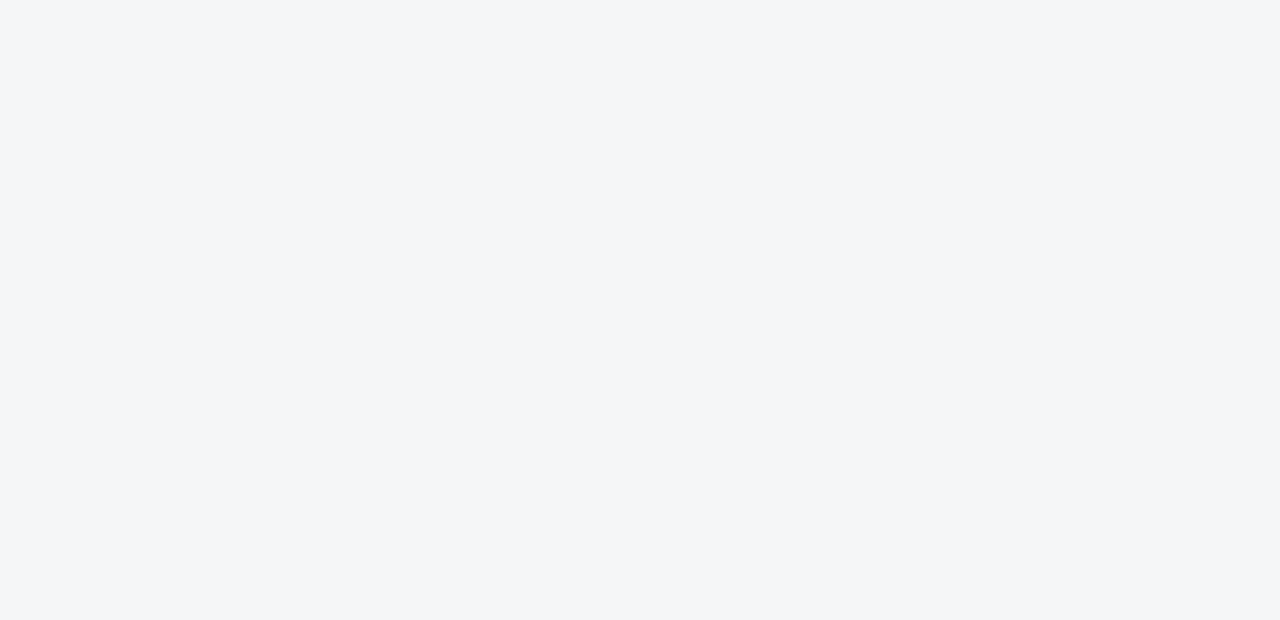
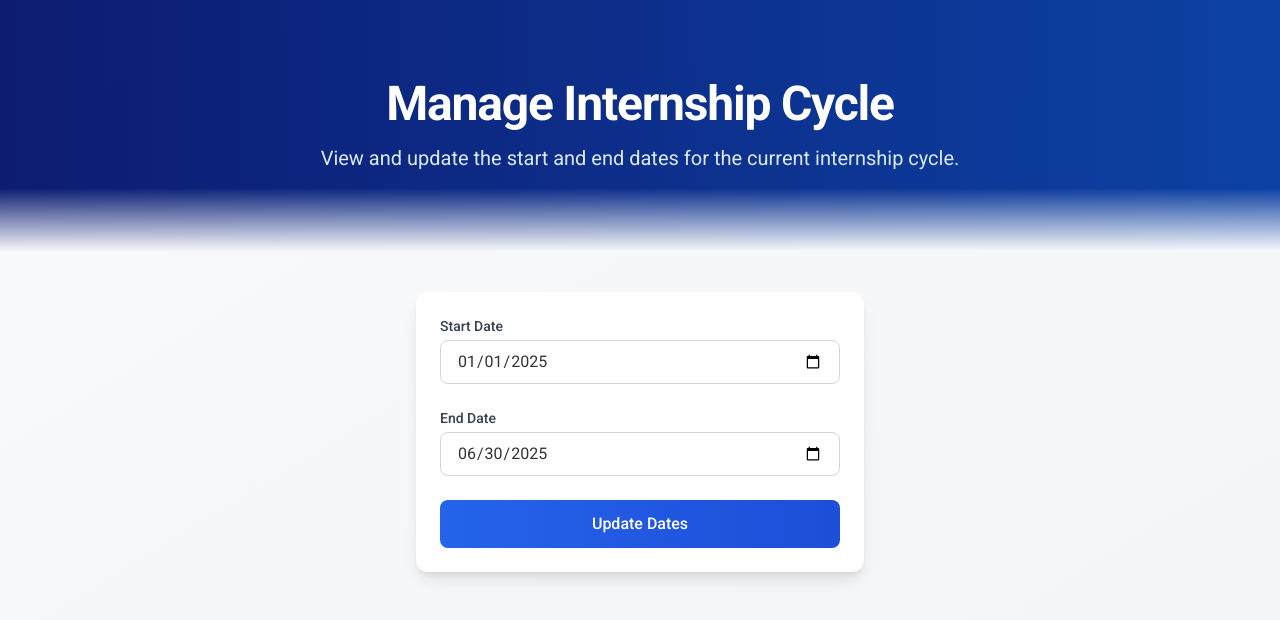
Before and after one commit to CSEN603-2025/Ghost-in-the-Machine, a React (Create React App) app: page /manage-internship-cycle in a window 1280 px wide. Before the commit this address had no page. Shown: the top 620 px of the page. Built offline with nearby package versions, Linux system fonts and the light colour scheme; a web font is replaced by a local one.

Commit message:
manage cycle and toast notifs complete

```diff
--- a/src/App.js
+++ b/src/App.js
@@ -44,6 +44,7 @@ import ReportsListPage from './pages/ReportsListPage';
 import AssessmentsPage from './pages/AssessmentsPage';
 import StatsPage from './pages/StatsPage';
 import PostsList from './components/PostsList';
+import ManageCycle from './pages/ManageCycle';
 
 
 
@@ -79,7 +80,7 @@ function App() {
       <Route path="/student-upcoming-workshops" element={<StudentUpcomingWorkshopsPage />} />
       <Route path="/registered-students" element={<RegisteredStudents/>} />
       <Route path="/dashboard" element={<CompanyDashboard />} />
-       <Route path="/faculty/internship-reports" element={<ReportsListPage />} />
+      <Route path="/faculty/internship-reports" element={<ReportsListPage />} />
       <Route path="student/edit-profile" element={<EditProfilePage />} />
       <Route path="/faculty/statistics" element={<StatsPage />} />
       <Route path="student/internships" element={<InternshipPage />} />
@@ -102,6 +103,7 @@ function App() {
       <Route path="student/assessment" element={<AssessmentsPage />} />
       <Route path="/evaluations-reports" element={<ManageReportsAndEvaluations />} />
       <Route path="/posts" element={<PostsList posts={posts} setPosts={setPosts} />} />
+      <Route path="/manage-internship-cycle" element={<ManageCycle />} />
 
 
 
--- /dev/null
+++ b/src/components/Toast.jsx
@@ -0,0 +1,40 @@
+import React, { useEffect } from 'react';
+import PropTypes from 'prop-types';
+import { toast, ToastContainer } from 'react-toastify';
+import 'react-toastify/dist/ReactToastify.css';
+
+/**
+ * Toast component: triggers on mount and shows a toast of given type and message.
+ * Props:
+ * - message: string to display
+ * - type: one of 'success', 'error', 'info', 'warning'
+ * - containerProps: additional props for ToastContainer
+ */
+const Toast = ({ message, type = 'info', containerProps = {} }) => {
+  useEffect(() => {
+    toast[type](message);
+  }, [message, type]);
+
+  return (
+    <ToastContainer
+      position="top-right"
+      autoClose={3000}
+      hideProgressBar={false}
+      newestOnTop={false}
+      closeOnClick
+      rtl={false}
+      pauseOnFocusLoss
+      draggable
+      pauseOnHover
+      {...containerProps}
+    />
+  );
+};
+
+Toast.propTypes = {
+  message: PropTypes.string.isRequired,
+  type: PropTypes.oneOf(['success', 'error', 'info', 'warning']),
+  containerProps: PropTypes.object,
+};
+
+export default Toast;
--- /dev/null
+++ b/src/pages/ManageCycle.jsx
@@ -0,0 +1,97 @@
+import React, { useState } from 'react';
+import { motion } from 'framer-motion';
+import { toast, ToastContainer } from 'react-toastify';
+import 'react-toastify/dist/ReactToastify.css';
+
+const ManageCycle = () => {
+  // Dummy current cycle dates
+  const [startDate, setStartDate] = useState('2025-01-01');
+  const [endDate, setEndDate] = useState('2025-06-30');
+
+  const handleSubmit = (e) => {
+    e.preventDefault();
+    if (!startDate || !endDate) {
+      toast.error('Please select both start and end dates');
+      return;
+    }
+    if (new Date(startDate) > new Date(endDate)) {
+      toast.error('Start date cannot be after end date');
+      return;
+    }
+    localStorage.setItem('internshipCycle', JSON.stringify({ start: startDate, end: endDate }));
+    toast.success('Internship cycle dates updated');
+  };
+
+  return (
+    <div className="min-h-screen bg-gradient-to-br from-gray-50 to-gray-100">
+      {/* Hero Section */}
+      <motion.div
+        initial={{ opacity: 0, y: -20 }}
+        animate={{ opacity: 1, y: 0 }}
+        transition={{ duration: 0.5 }}
+        className="relative overflow-hidden"
+      >
+        <div className="absolute inset-0 bg-gradient-to-r from-[#00106A] to-[#0038A0] opacity-95"></div>
+        <div className="max-w-7xl mx-auto px-6 py-20 relative z-10 text-center">
+          <motion.h1
+            initial={{ opacity: 0, y: 20 }}
+            animate={{ opacity: 1, y: 0 }}
+            transition={{ delay: 0.2 }}
+            className="text-4xl md:text-5xl font-bold text-white mb-4"
+          >
+            Manage Internship Cycle
+          </motion.h1>
+          <motion.p
+            initial={{ opacity: 0, y: 20 }}
+            animate={{ opacity: 1, y: 0 }}
+            transition={{ delay: 0.3 }}
+            className="text-xl text-blue-100 max-w-2xl mx-auto"
+          >
+            View and update the start and end dates for the current internship cycle.
+          </motion.p>
+        </div>
+        <div className="absolute bottom-0 left-0 right-0 h-16 bg-gradient-to-t from-gray-50 to-transparent"></div>
+      </motion.div>
+
+      {/* Main Content */}
+      <div className="max-w-md mx-auto bg-white rounded-xl shadow-lg p-6 mt-10">
+        <form onSubmit={handleSubmit} className="space-y-6">
+          <div>
+            <label htmlFor="start-date" className="block text-sm font-medium text-gray-700">
+              Start Date
+            </label>
+            <input
+              type="date"
+              id="start-date"
+              value={startDate}
+              onChange={(e) => setStartDate(e.target.value)}
+              className="mt-1 block w-full px-4 py-2 border border-gray-300 rounded-lg focus:ring-2 focus:ring-blue-500 focus:border-transparent"
+            />
+          </div>
+          <div>
+            <label htmlFor="end-date" className="block text-sm font-medium text-gray-700">
+              End Date
+            </label>
+            <input
+              type="date"
+              id="end-date"
+              value={endDate}
+              onChange={(e) => setEndDate(e.target.value)}
+              className="mt-1 block w-full px-4 py-2 border border-gray-300 rounded-lg focus:ring-2 focus:ring-blue-500 focus:border-transparent"
+            />
+          </div>
+          <button
+            type="submit"
+            className="w-full py-3 bg-gradient-to-r from-blue-600 to-blue-700 text-white font-medium rounded-lg hover:from-blue-700 hover:to-blue-800 transition-all"
+          >
+            Update Dates
+          </button>
+        </form>
+      </div>
+
+      <ToastContainer position="top-right" autoClose={3000} hideProgressBar />
+    </div>
+  );
+};
+
+export default ManageCycle;
--- a/src/pages/SCADDashboard.jsx
+++ b/src/pages/SCADDashboard.jsx
@@ -1,8 +1,11 @@
 import React, { useState, useEffect } from 'react';
+import { toast, ToastContainer } from 'react-toastify';
+import 'react-toastify/dist/ReactToastify.css';
 import { useNavigate } from 'react-router-dom';
 import { motion, AnimatePresence } from 'framer-motion';
 import IncomingCallPrompt from '../components/IncomingCallPrompt';
 import OnGoingCallPrompt from '../components/OnGoingCallPrompt';
+import { FiArrowUpRight } from 'react-icons/fi';
 
 const SCADDashboard = () => {
   const navigate = useNavigate();
@@ -19,6 +22,18 @@ const SCADDashboard = () => {
     const timer = setTimeout(() => setShowIncoming(true), 5000);
     return () => clearTimeout(timer);
   }, []);
+
+  // Auto-end call 5s after starting
+  useEffect(() => {
+    let endTimer;
+    if (showOngoing && callStatus === 'in-progress') {
+      endTimer = setTimeout(() => {
+        setShowOngoing(false);
+        toast.info('John Doe left the call');
+      }, 5000);
+    }
+    return () => clearTimeout(endTimer);
+  }, [showOngoing, callStatus]);
 
   // Card data (including new Manage Workshops)
   const cards = [
@@ -60,19 +75,29 @@ const SCADDashboard = () => {
     }
   ];
 
-  // Call handlers (unchanged)
+  // Call handlers (enhanced with toasts)
   const handleAcceptVideo = () => {
     setCallStatus('in-progress');
     setShowIncoming(false);
     setShowOngoing(true);
+    toast.success('Video call accepted');
   };
   const handleReject = () => {
     setShowIncoming(false);
     setShowOngoing(false);
+    toast.info('Call rejected');
+  };
+  const handleAcceptAudio = () => {
+    setCallStatus('in-progress');
+    setVideoEnabled(false);
+    setShowIncoming(false);
+    setShowOngoing(true);
+    toast.success('Audio call accepted');
   };
 
   return (
     <div className="min-h-screen bg-gradient-to-br from-gray-50 to-gray-100">
+      <ToastContainer position="top-right" autoClose={3000} hideProgressBar />
       {/* --- Premium Glass Navbar --- */}
       <motion.div
         initial={{ y: -20, opacity: 0 }}
@@ -178,10 +203,7 @@ const SCADDashboard = () => {
             <IncomingCallPrompt
               participantName="John Doe"
               onAcceptVideo={handleAcceptVideo}
-              onAcceptAudio={() => {
-                setVideoEnabled(false);
-                handleAcceptVideo();
-              }}
+              onAcceptAudio={handleAcceptAudio}
               onReject={handleReject}
             />
           </motion.div>
@@ -196,6 +218,13 @@ const SCADDashboard = () => {
             exit={{ opacity: 0 }}
             className="fixed inset-0 flex items-center justify-center z-50"
           >
+            {/* Pop-out button */}
+            <button
+              onClick={() => navigate('/VideoCallPage')}
+              className="absolute top-4 right-4 bg-white/80 p-2 rounded-full shadow hover:bg-white"
+            >
+              <FiArrowUpRight size={20} />
+            </button>
             <OnGoingCallPrompt
               callStatus={callStatus}
               participantName="John Doe"
```
